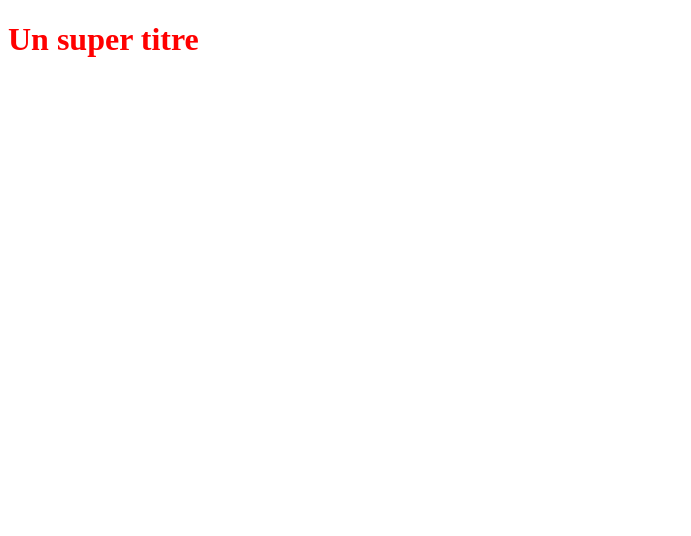
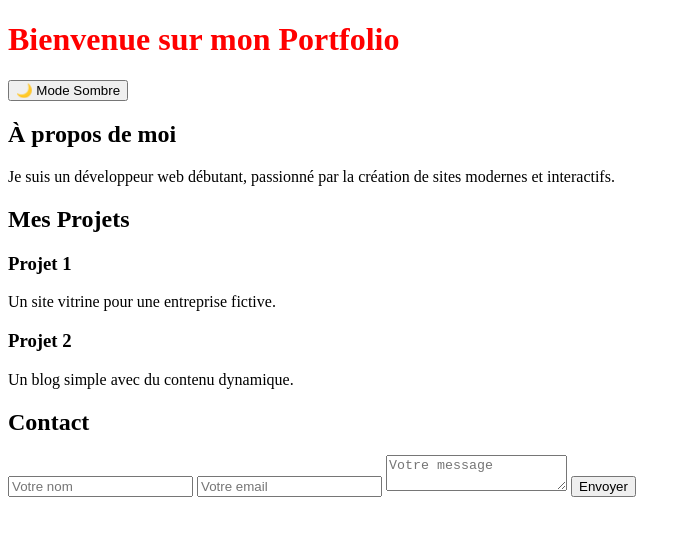
Before and after one commit to Julienfz/OpenClassroom-Project, a plain HTML site: page index.html in a window 1280 px wide. Shown: the whole page, without its empty margins (0-691 px from the left). Drawn offline with Linux system fonts and the light colour scheme.

Commit message:
Modif de HTML

```diff
--- a/index.html
+++ b/index.html
@@ -1,10 +1,48 @@
 <!DOCTYPE html>
-<html>
+<html lang="fr">
 <head>
-   <title></title>
-   <link rel="stylesheet" type="text/css" href="styles.css">
+    <meta charset="UTF-8">
+    <meta name="viewport" content="width=device-width, initial-scale=1.0">
+    <title>Mon Portfolio</title>
+    <link rel="stylesheet" href="styles.css">
 </head>
 <body>
-   <h1>Un super titre</h1>
+    <header>
+        <h1>Bienvenue sur mon Portfolio</h1>
+        <button id="mode-toggle">🌙 Mode Sombre</button>
+    </header>
+
+    <section id="about">
+        <h2>À propos de moi</h2>
+        <p>Je suis un développeur web débutant, passionné par la création de sites modernes et interactifs.</p>
+    </section>
+
+    <section id="projects">
+        <h2>Mes Projets</h2>
+        <div class="project">
+            <h3>Projet 1</h3>
+            <p>Un site vitrine pour une entreprise fictive.</p>
+        </div>
+        <div class="project">
+            <h3>Projet 2</h3>
+            <p>Un blog simple avec du contenu dynamique.</p>
+        </div>
+    </section>
+
+    <section id="contact">
+        <h2>Contact</h2>
+        <form>
+            <input type="text" placeholder="Votre nom" required>
+            <input type="email" placeholder="Votre email" required>
+            <textarea placeholder="Votre message" required></textarea>
+            <button type="submit">Envoyer</button>
+        </form>
+    </section>
+
+    <script>
+        document.getElementById('mode-toggle').addEventListener('click', function() {
+            document.body.classList.toggle('dark-mode');
+        });
+    </script>
 </body>
 </html>
```
